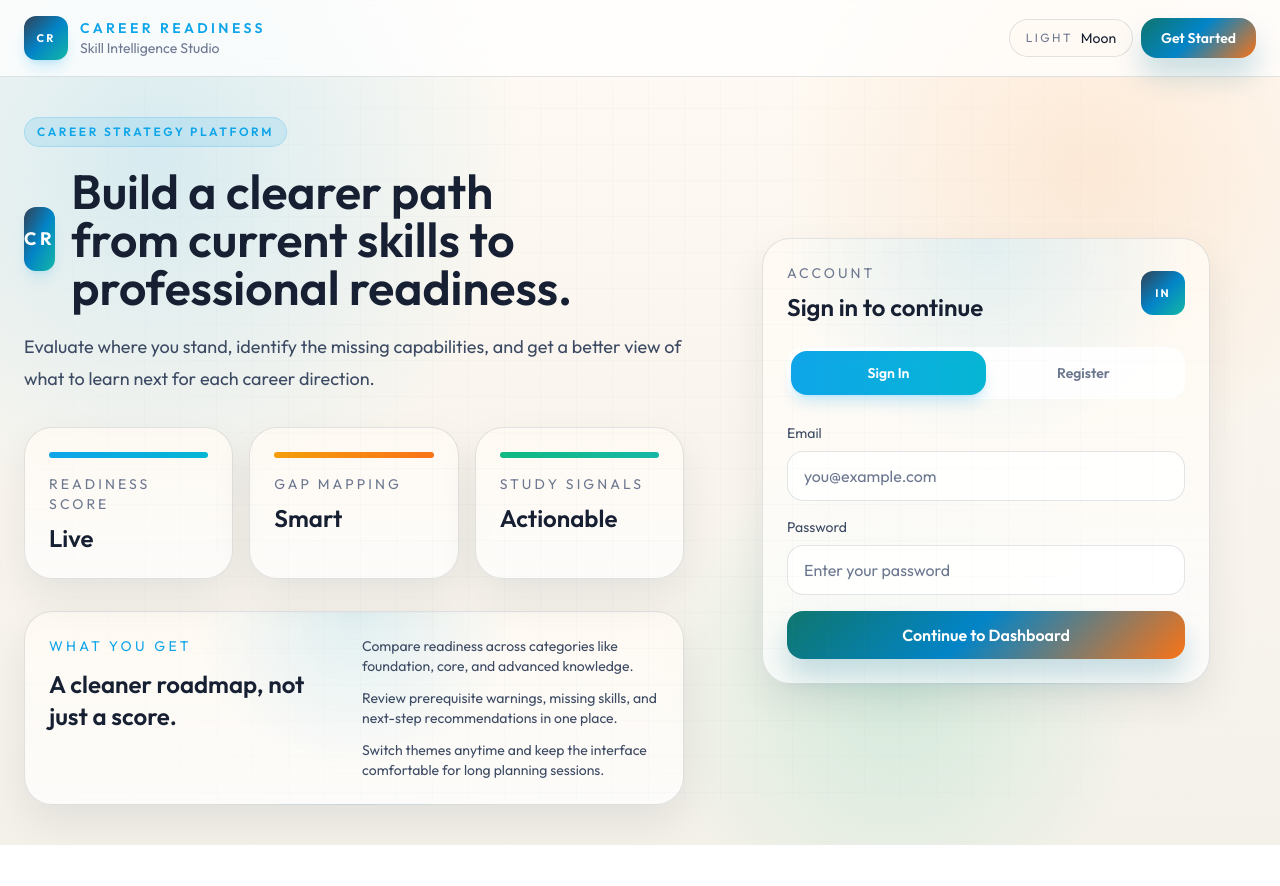
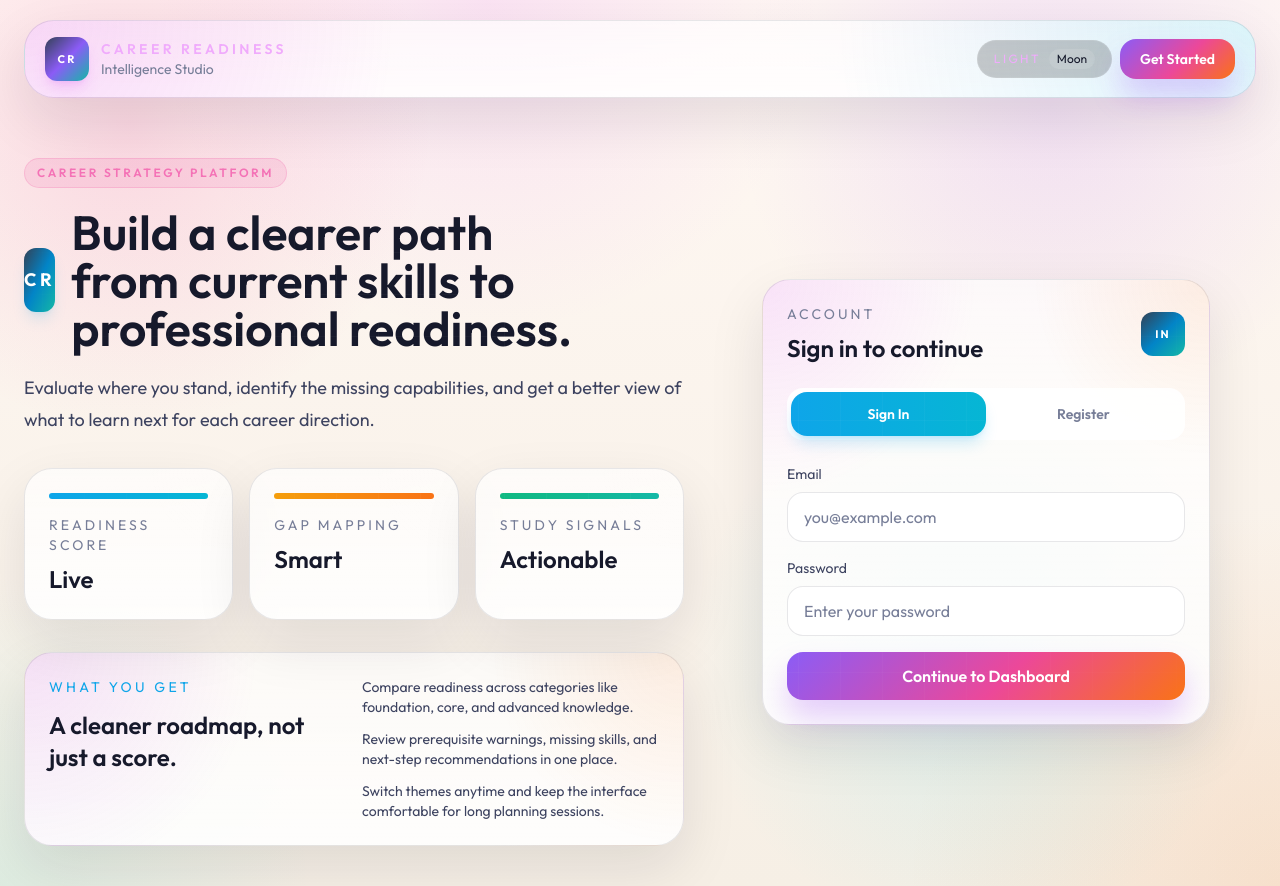
Before and after one commit to aryanishan/skill-based-analyzer, a React (Vite) app in the folder frontend/: page /auth in a window 1280 px wide. Before the commit the page ends 845 px from the top, so only its background shows below. Built offline with nearby package versions, Linux system fonts and the light colour scheme.

Commit message:
new ui changes

```diff
--- a/frontend/src/components/Navbar.tsx
+++ b/frontend/src/components/Navbar.tsx
@@ -21,18 +21,18 @@ export default function Navbar() {
   };
 
   return (
-    <nav className="sticky top-0 z-50 border-b border-[color:var(--border-soft)] bg-[color:var(--surface-soft)] px-4 py-4 backdrop-blur-xl sm:px-6">
-      <div className="mx-auto flex max-w-7xl items-center justify-between gap-4">
+    <nav className="sticky top-0 z-50 px-4 py-5 sm:px-6">
+      <div className="neo-panel mx-auto flex max-w-7xl items-center justify-between gap-4 rounded-[30px] px-5 py-4 backdrop-blur-2xl">
         <Link to="/" className="flex items-center gap-3">
-          <LogoBadge label="CR" className="h-11 w-11 text-[11px] shadow-lg shadow-sky-500/20" />
+          <LogoBadge label="CR" className="h-11 w-11 text-[11px] bg-gradient-to-br from-fuchsia-500 via-violet-500 to-cyan-400 shadow-lg shadow-fuchsia-500/20" />
           <div>
-            <div className="text-sm font-semibold uppercase tracking-[0.24em] text-sky-500">Career Readiness</div>
-            <div className="text-sm text-[color:var(--text-muted)]">Skill Intelligence Studio</div>
+            <div className="text-sm font-semibold uppercase tracking-[0.24em] text-fuchsia-300">Career Readiness</div>
+            <div className="text-sm text-[color:var(--text-muted)]">Intelligence Studio</div>
           </div>
         </Link>
 
         {user && (
-          <div className="hidden items-center gap-2 rounded-full border border-[color:var(--border-soft)] bg-[color:var(--surface-card)] px-2 py-1 md:flex">
+          <div className="hidden items-center gap-2 rounded-full border border-white/10 bg-black/20 px-2 py-1 md:flex">
             {navItems.map(item => {
               const active = location.pathname === item.path;
               return (
@@ -41,7 +41,7 @@ export default function Navbar() {
                   to={item.path}
                   className={`rounded-full px-4 py-2 text-sm font-medium transition-all ${
                     active
-                      ? 'bg-sky-500/14 text-sky-600 dark:text-sky-300'
+                      ? 'bg-gradient-to-r from-fuchsia-500/25 via-violet-500/20 to-cyan-400/20 text-white shadow-[0_8px_24px_rgba(168,85,247,0.22)]'
                       : 'text-[color:var(--text-muted)] hover:text-[color:var(--text-main)]'
                   }`}
                 >
@@ -55,19 +55,19 @@ export default function Navbar() {
         <div className="flex items-center gap-2">
           <button
             onClick={toggleTheme}
-            className="inline-flex items-center gap-2 rounded-full border border-[color:var(--border-soft)] bg-[color:var(--surface-card)] px-4 py-2 text-sm font-medium text-[color:var(--text-main)] transition-all hover:border-[color:var(--border-strong)] hover:bg-[color:var(--surface-strong)]"
+            className="inline-flex items-center gap-2 rounded-full border border-white/10 bg-black/20 px-4 py-2 text-sm font-medium text-[color:var(--text-main)] transition-all hover:border-white/20 hover:bg-white/10"
             type="button"
           >
-            <span className="text-xs uppercase tracking-[0.2em] text-[color:var(--text-muted)]">
+            <span className="text-xs uppercase tracking-[0.2em] text-fuchsia-300">
               {theme === 'dark' ? 'Dark' : 'Light'}
             </span>
-            <span>{theme === 'dark' ? 'Sun' : 'Moon'}</span>
+            <span className="rounded-full bg-white/10 px-2 py-0.5 text-xs">{theme === 'dark' ? 'Sun' : 'Moon'}</span>
           </button>
 
           {user ? (
             <>
-              <div className="hidden items-center gap-3 rounded-full border border-[color:var(--border-soft)] bg-[color:var(--surface-card)] px-3 py-2 md:flex">
-                <div className="flex h-9 w-9 items-center justify-center rounded-full bg-gradient-to-br from-amber-500 via-orange-500 to-rose-500 text-sm font-semibold text-white">
+              <div className="hidden items-center gap-3 rounded-full border border-white/10 bg-black/20 px-3 py-2 md:flex">
+                <div className="flex h-9 w-9 items-center justify-center rounded-full bg-gradient-to-br from-cyan-400 via-sky-500 to-violet-500 text-sm font-semibold text-white">
                   {user.name.charAt(0).toUpperCase()}
                 </div>
                 <div>
--- a/frontend/src/index.css
+++ b/frontend/src/index.css
@@ -6,40 +6,50 @@
   :root,
   html[data-theme='light'] {
     color-scheme: light;
-    --bg-main: #f4f1ea;
-    --bg-accent: #fffaf3;
-    --surface-card: rgba(255, 250, 243, 0.84);
-    --surface-soft: rgba(255, 255, 255, 0.72);
-    --surface-strong: rgba(255, 255, 255, 0.92);
-    --input-bg: rgba(255, 255, 255, 0.88);
-    --text-main: #172033;
-    --text-soft: #3c4a63;
-    --text-muted: #6d7890;
-    --border-soft: rgba(23, 32, 51, 0.12);
-    --border-strong: rgba(23, 32, 51, 0.18);
-    --shadow-soft: 0 18px 40px rgba(15, 23, 42, 0.08);
-    --hero-start: rgba(14, 165, 233, 0.16);
-    --hero-mid: rgba(251, 146, 60, 0.15);
-    --hero-end: rgba(16, 185, 129, 0.14);
+    --bg-main: #f6efe5;
+    --bg-accent: #fff8f3;
+    --surface-card: rgba(255, 252, 248, 0.86);
+    --surface-soft: rgba(255, 255, 255, 0.76);
+    --surface-strong: rgba(255, 255, 255, 0.94);
+    --input-bg: rgba(255, 255, 255, 0.9);
+    --text-main: #16192b;
+    --text-soft: #3d4360;
+    --text-muted: #777e98;
+    --border-soft: rgba(22, 25, 43, 0.1);
+    --border-strong: rgba(22, 25, 43, 0.17);
+    --shadow-soft: 0 22px 55px rgba(24, 20, 37, 0.1);
+    --hero-start: rgba(217, 70, 239, 0.12);
+    --hero-mid: rgba(249, 115, 22, 0.12);
+    --hero-end: rgba(45, 212, 191, 0.12);
+    --glow-a: rgba(236, 72, 153, 0.18);
+    --glow-b: rgba(168, 85, 247, 0.14);
+    --glow-c: rgba(34, 211, 238, 0.14);
+    --panel-top: rgba(255, 255, 255, 0.66);
+    --panel-bottom: rgba(255, 255, 255, 0.88);
   }
 
   html[data-theme='dark'] {
     color-scheme: dark;
-    --bg-main: #0e1726;
-    --bg-accent: #111c2d;
-    --surface-card: rgba(15, 23, 42, 0.76);
-    --surface-soft: rgba(30, 41, 59, 0.58);
-    --surface-strong: rgba(20, 30, 48, 0.95);
-    --input-bg: rgba(15, 23, 42, 0.84);
-    --text-main: #edf4ff;
-    --text-soft: #bfd0e7;
-    --text-muted: #7f95b3;
-    --border-soft: rgba(148, 163, 184, 0.14);
-    --border-strong: rgba(148, 163, 184, 0.24);
-    --shadow-soft: 0 24px 48px rgba(2, 8, 23, 0.34);
-    --hero-start: rgba(59, 130, 246, 0.18);
-    --hero-mid: rgba(249, 115, 22, 0.13);
-    --hero-end: rgba(20, 184, 166, 0.15);
+    --bg-main: #140f20;
+    --bg-accent: #1a1328;
+    --surface-card: rgba(24, 24, 36, 0.78);
+    --surface-soft: rgba(30, 29, 45, 0.72);
+    --surface-strong: rgba(36, 34, 54, 0.95);
+    --input-bg: rgba(17, 18, 31, 0.84);
+    --text-main: #f7f3ff;
+    --text-soft: #cfc4ef;
+    --text-muted: #9c92bf;
+    --border-soft: rgba(255, 255, 255, 0.08);
+    --border-strong: rgba(255, 255, 255, 0.16);
+    --shadow-soft: 0 28px 60px rgba(5, 5, 12, 0.44);
+    --hero-start: rgba(217, 70, 239, 0.22);
+    --hero-mid: rgba(249, 115, 22, 0.18);
+    --hero-end: rgba(34, 211, 238, 0.16);
+    --glow-a: rgba(236, 72, 153, 0.26);
+    --glow-b: rgba(168, 85, 247, 0.22);
+    --glow-c: rgba(45, 212, 191, 0.16);
+    --panel-top: rgba(53, 49, 79, 0.7);
+    --panel-bottom: rgba(24, 24, 36, 0.92);
   }
 
   * {
@@ -55,9 +65,12 @@
   body {
     @apply font-sans antialiased;
     background:
-      radial-gradient(circle at 12% 18%, var(--hero-start), transparent 28%),
-      radial-gradient(circle at 85% 20%, var(--hero-mid), transparent 24%),
-      radial-gradient(circle at 70% 82%, var(--hero-end), transparent 22%),
+      radial-gradient(circle at 10% 14%, var(--glow-a), transparent 22%),
+      radial-gradient(circle at 82% 12%, var(--glow-b), transparent 24%),
+      radial-gradient(circle at 76% 74%, var(--glow-c), transparent 24%),
+      radial-gradient(circle at 38% 0%, var(--hero-start), transparent 28%),
+      radial-gradient(circle at 100% 100%, var(--hero-mid), transparent 24%),
+      radial-gradient(circle at 0% 100%, var(--hero-end), transparent 20%),
       linear-gradient(180deg, var(--bg-accent) 0%, var(--bg-main) 100%);
     color: var(--text-main);
     min-height: 100vh;
@@ -104,14 +117,15 @@
     inset: 0;
     pointer-events: none;
     background-image:
-      linear-gradient(rgba(148, 163, 184, 0.045) 1px, transparent 1px),
-      linear-gradient(90deg, rgba(148, 163, 184, 0.045) 1px, transparent 1px);
-    background-size: 36px 36px;
-    mask-image: radial-gradient(circle at center, black 32%, transparent 100%);
+      linear-gradient(rgba(255, 255, 255, 0.03) 1px, transparent 1px),
+      linear-gradient(90deg, rgba(255, 255, 255, 0.03) 1px, transparent 1px);
+    background-size: 42px 42px;
+    mask-image: radial-gradient(circle at center, black 38%, transparent 100%);
   }
 
   .glass {
-    background: var(--surface-soft);
+    background:
+      linear-gradient(180deg, var(--panel-top) 0%, var(--panel-bottom) 100%);
     backdrop-filter: blur(18px);
     border: 1px solid var(--border-soft);
     box-shadow: var(--shadow-soft);
@@ -123,24 +137,25 @@
 
   .glass-hover:hover {
     transform: translateY(-3px);
-    background: var(--surface-strong);
+    background:
+      linear-gradient(180deg, rgba(255, 255, 255, 0.12) 0%, var(--surface-strong) 100%);
     border-color: var(--border-strong);
-    box-shadow: 0 24px 48px rgba(15, 23, 42, 0.16);
+    box-shadow: 0 28px 52px rgba(10, 8, 20, 0.28);
   }
 
   .gradient-text {
-    @apply bg-gradient-to-r from-sky-500 via-cyan-500 to-emerald-500 bg-clip-text text-transparent;
+    @apply bg-gradient-to-r from-fuchsia-400 via-violet-400 to-cyan-300 bg-clip-text text-transparent;
   }
 
   .btn-primary {
     @apply inline-flex items-center justify-center gap-2 rounded-2xl px-6 py-3 font-semibold text-white transition-all duration-300 disabled:cursor-not-allowed disabled:opacity-50;
-    background-image: linear-gradient(135deg, #0f766e 0%, #0284c7 46%, #f97316 100%);
-    box-shadow: 0 18px 28px rgba(14, 116, 144, 0.22);
+    background-image: linear-gradient(135deg, #8b5cf6 0%, #ec4899 55%, #f97316 100%);
+    box-shadow: 0 18px 30px rgba(168, 85, 247, 0.28);
   }
 
   .btn-primary:hover {
     transform: translateY(-2px);
-    box-shadow: 0 24px 34px rgba(14, 116, 144, 0.28);
+    box-shadow: 0 24px 36px rgba(236, 72, 153, 0.3);
   }
 
   .btn-secondary {
@@ -158,7 +173,9 @@
 
   .card {
     @apply rounded-[28px] p-6;
-    background: linear-gradient(180deg, var(--surface-card) 0%, var(--surface-soft) 100%);
+    background:
+      radial-gradient(circle at top right, rgba(255, 255, 255, 0.08), transparent 32%),
+      linear-gradient(180deg, var(--panel-top) 0%, var(--panel-bottom) 100%);
     border: 1px solid var(--border-soft);
     box-shadow: var(--shadow-soft);
     transition: transform 220ms ease, border-color 220ms ease, background 220ms ease, box-shadow 220ms ease;
@@ -176,8 +193,8 @@
   }
 
   .input-field:focus {
-    border-color: rgba(14, 165, 233, 0.42);
-    box-shadow: 0 0 0 4px rgba(14, 165, 233, 0.1);
+    border-color: rgba(217, 70, 239, 0.38);
+    box-shadow: 0 0 0 4px rgba(217, 70, 239, 0.12);
   }
 
   .tag-skill {
@@ -211,9 +228,9 @@
 
   .theme-chip {
     @apply inline-flex items-center gap-2 rounded-full px-3 py-1.5 text-xs font-semibold uppercase tracking-[0.22em];
-    background: rgba(14, 165, 233, 0.12);
-    border: 1px solid rgba(14, 165, 233, 0.18);
-    color: #0ea5e9;
+    background: rgba(236, 72, 153, 0.12);
+    border: 1px solid rgba(236, 72, 153, 0.18);
+    color: #f472b6;
   }
 }
 
@@ -228,8 +245,24 @@
 
   .radial-panel {
     background:
-      radial-gradient(circle at top, rgba(14, 165, 233, 0.12), transparent 42%),
-      linear-gradient(180deg, var(--surface-card) 0%, var(--surface-soft) 100%);
+      radial-gradient(circle at top left, rgba(217, 70, 239, 0.14), transparent 34%),
+      radial-gradient(circle at top right, rgba(249, 115, 22, 0.1), transparent 28%),
+      linear-gradient(180deg, var(--panel-top) 0%, var(--panel-bottom) 100%);
+  }
+
+  .neo-panel {
+    background:
+      radial-gradient(circle at 0% 0%, rgba(217, 70, 239, 0.18), transparent 30%),
+      radial-gradient(circle at 100% 0%, rgba(34, 211, 238, 0.16), transparent 34%),
+      linear-gradient(180deg, var(--panel-top) 0%, var(--panel-bottom) 100%);
+    border: 1px solid var(--border-soft);
+    box-shadow: var(--shadow-soft);
+  }
+
+  .accent-divider {
+    height: 3px;
+    border-radius: 999px;
+    background: linear-gradient(90deg, #ec4899 0%, #8b5cf6 50%, #22d3ee 100%);
   }
 
   @keyframes float {
```
Also changed, not shown: frontend/src/pages/CareerSelectPage.tsx (+28 -20 lines), frontend/src/pages/DashboardPage.tsx (+36 -24 lines).
